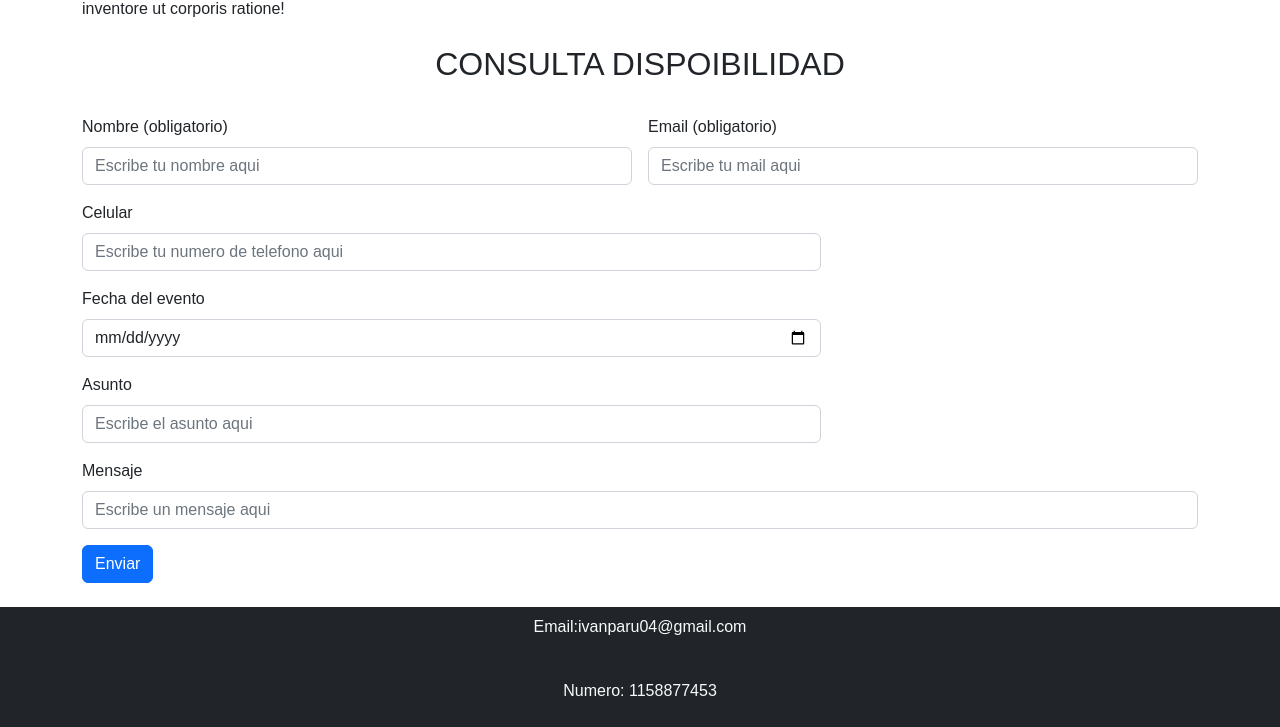
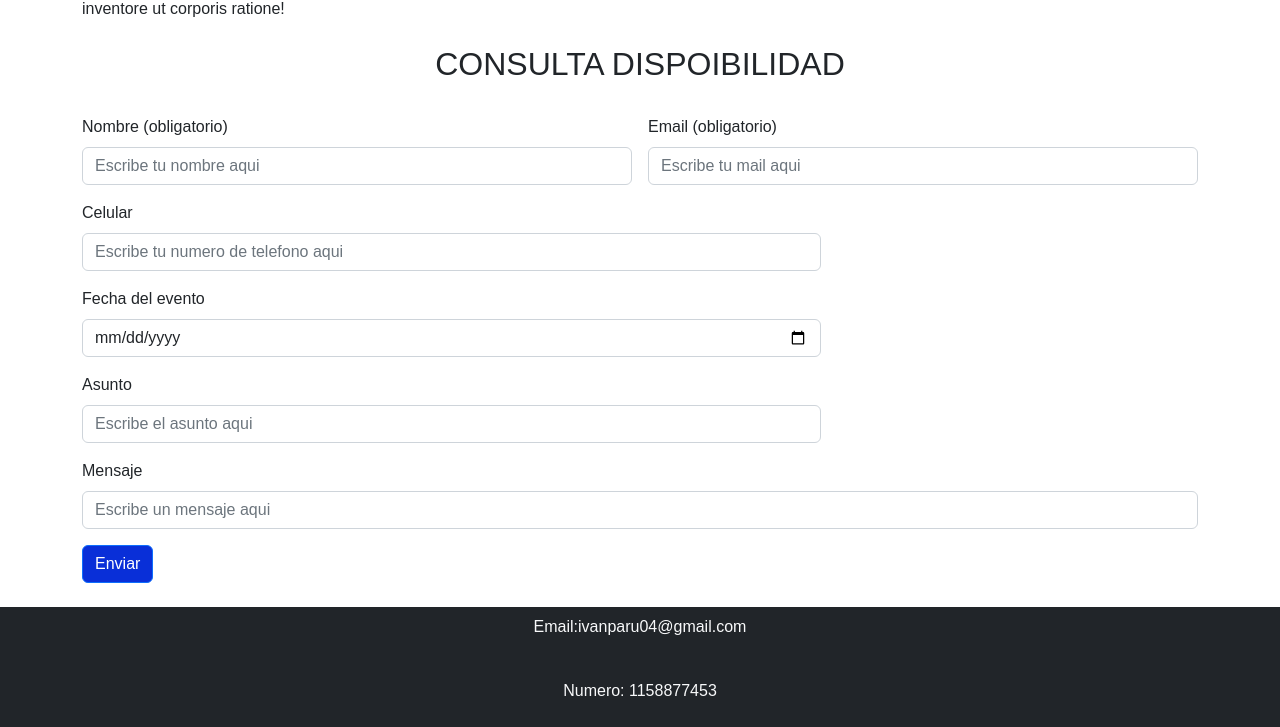
Before and after one commit to ivanparu/Ivan_Parunov_fotografias-, a plain HTML site: page index.html in a window 1280 px wide. Shown: the part 2394-3121 px from the top of the page. Drawn offline with nearby package versions, Linux system fonts and the light colour scheme; a web font is replaced by a local one.

Commit message:
Cambios de colores

```diff
--- a/estilos.css
+++ b/estilos.css
@@ -27,7 +27,7 @@ body {
 
 
 .text-primary{
-    color: #0d6efd;
+    color: #092fd8;
 }
 
 
@@ -50,3 +50,7 @@ body {
     flex-direction: column;
     align-items: center;
 }
+
+.boton{
+    background-color:#092fd8;
+}
--- a/index.html
+++ b/index.html
@@ -169,7 +169,7 @@
           </div>
 
           <div class="col-12">
-            <button type="submit" class="btn btn-primary">Enviar</button>
+            <button type="submit" class="btn btn-primary boton">Enviar</button>
           </div>
 
         </form>
```
